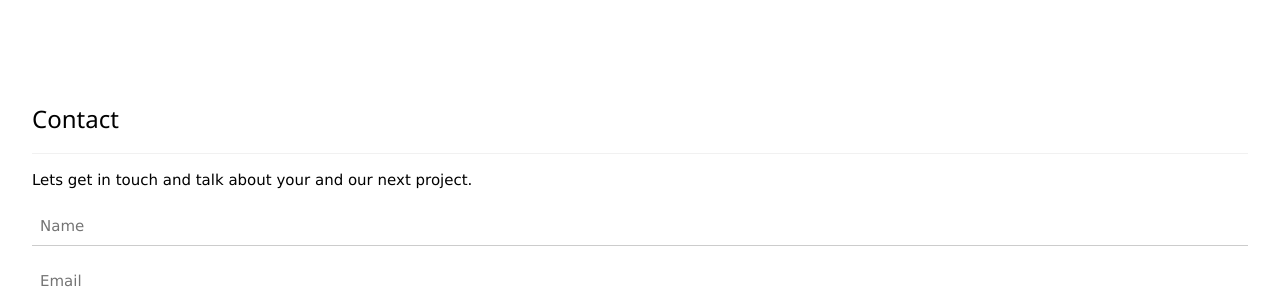
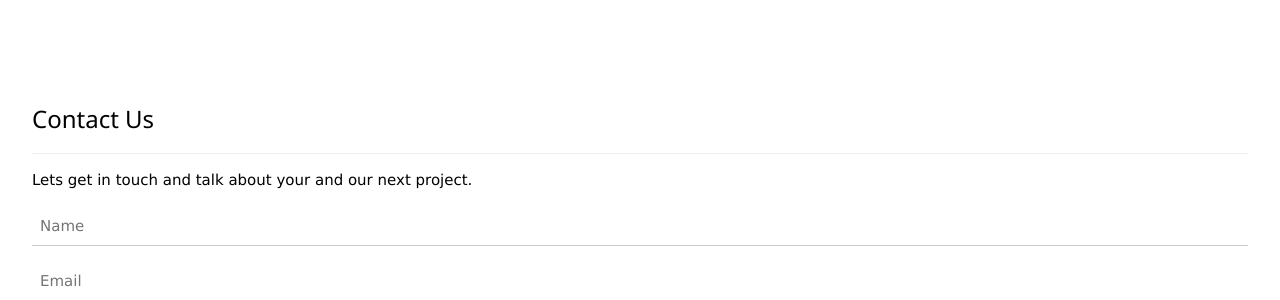
Before and after one commit to wayaai/Waya.ai, a Jekyll site: the page built from README.md, in a window 1280 px wide and 900 px high, scrolled down 1278 px. Shown: the part 158-458 px from the top of the window. Built offline with Jekyll 4.4.1, drawn with Linux system fonts in a browser that asks for light colours; our own code applies the rules of GitHub Pages for plain Markdown files.

Commit message:
Update default.html

```diff
--- a/_layouts/default.html
+++ b/_layouts/default.html
@@ -107,7 +107,7 @@
 
       <!-- Contact Section -->
       <div class="w3-container w3-padding-32" id="contact">
-        <h3 class="w3-border-bottom w3-border-light-grey w3-padding-16">Contact</h3>
+        <h3 class="w3-border-bottom w3-border-light-grey w3-padding-16">Contact Us</h3>
         <p>Lets get in touch and talk about your and our next project.</p>
         <form action="https://formspree.io/michael.dietz@waya.ai" method="POST">
           <input class="w3-input" type="text" placeholder="Name" required name="Name">
```
